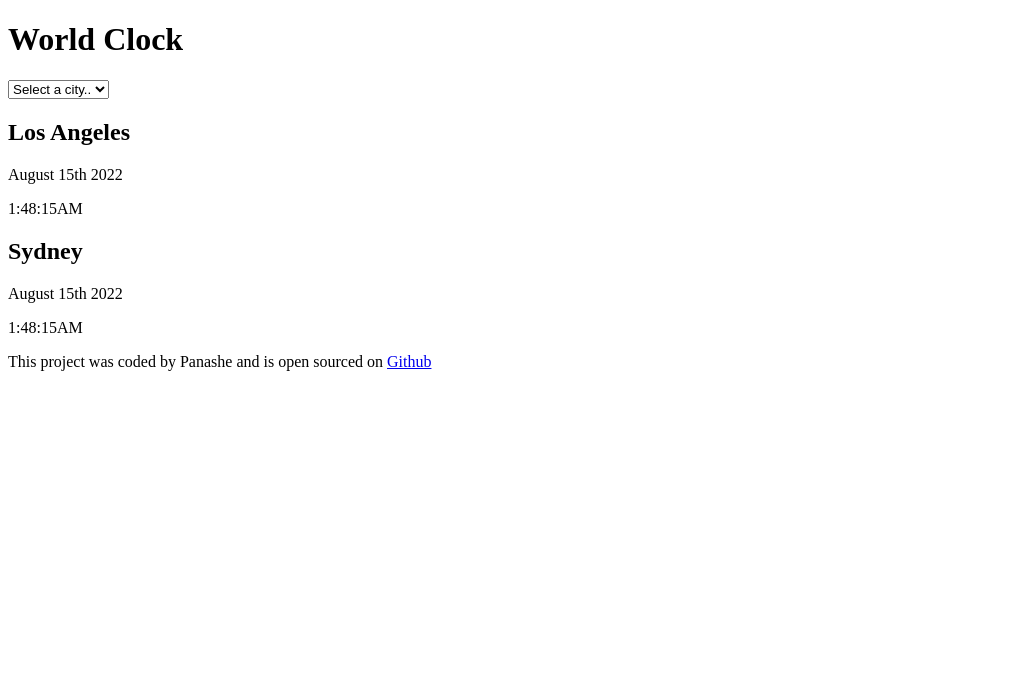
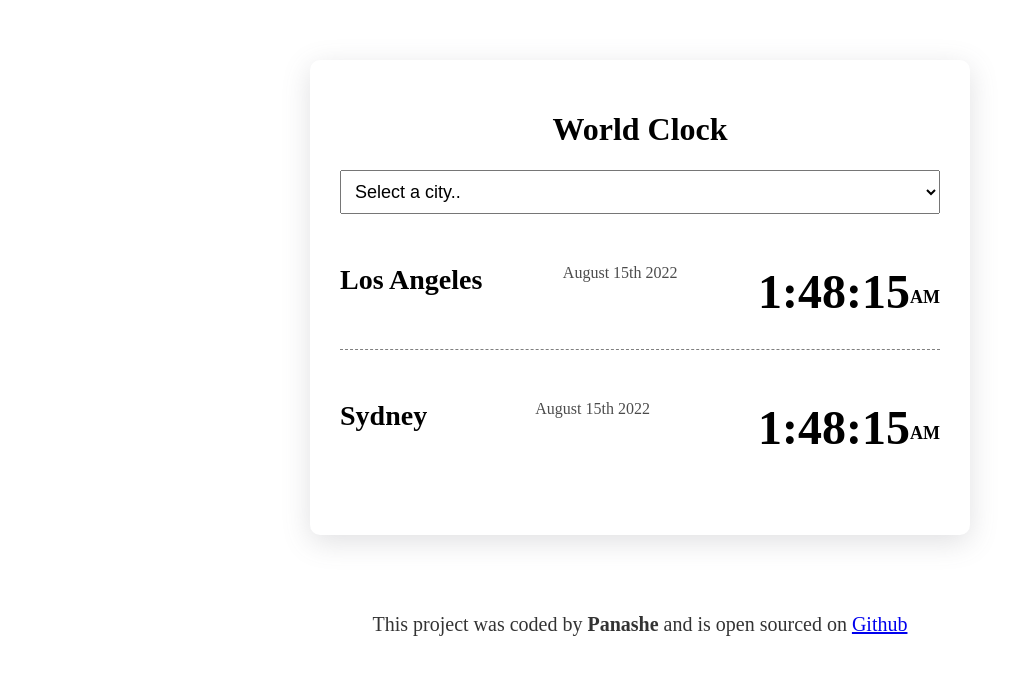
Before and after one commit to wendy204/world-clock, a plain HTML site: page index.html in a window 1280 px wide. Shown: the whole page, without its empty margins (0-1029 px from the left). Drawn offline with Linux system fonts and the light colour scheme.

Commit message:
styled with css

```diff
--- a/index.html
+++ b/index.html
@@ -15,18 +15,21 @@
             <option value="">Sydney</option>
             <option value="">Paris</option>
         </select>
+        <div class="city">
+        <h2>Los Angeles</h2>
+        <div class="date">August 15th 2022 </div>
+        <div class="time">1:48:15<small>AM</small> </div>
+        </div>
 
-        <h2 class="city">Los Angeles</h2>
-        <p>August 15th 2022</p>
-        <p>1:48:15AM</p>
-
-        <h2 class="city">Sydney</h2>
-        <p>August 15th 2022</p>
-        <p>1:48:15AM</p>
-
+        <div class="city">
+        <h2>Sydney</h2>
+        <div class="date">August 15th 2022 </div>
+        <div class="time">1:48:15<small>AM</small> </div>
+        </div>
     </div>
+    <br>
     <footer>
-        This project was coded by Panashe and is open sourced on <a href="https://github.com/wendy204/world-clock">Github</a>
+        This project was coded by <strong>Panashe</strong> and is open sourced on <a href="https://github.com/wendy204/world-clock">Github</a>
     </footer>
 </body>
 
--- a/src/style.css
+++ b/src/style.css
@@ -0,0 +1,56 @@
+body{
+    font-family: 'Times New Roman', Times, serif;
+    background-color: white;
+}
+
+.container{
+max-width: 600px;
+margin: 60px auto;
+padding: 30px;
+box-shadow:  rgba(100, 100, 111, 0.2) 0px 7px 29px 0px;;
+border-radius: 10px;
+
+}
+select{
+    display: block;
+    width: 100%;
+    font-size: 18px;
+    box-sizing: 4px;
+    padding: 10px;
+}
+.city{
+    display: flex;
+    margin: 20px 0;
+    justify-content: space-between;
+    border-bottom: 1px dashed gray;
+    padding: 30px 0;
+}
+.city:last-child{
+    border: none;
+}
+h1{
+    text-align: center;
+}
+h2{
+    margin: 0 0 5px;
+    font-size: 28px;
+}
+.date{
+    opacity: 0.7;
+}
+.time{
+  font-size: 48px;
+  font-weight: bold;
+}
+.time small{
+ font-size: 18px;
+ vertical-align: middle;
+ line-height: 36px;
+}
+
+footer{
+    text-align: center;
+    font-size: 20px;
+    color: rgba(0, 0, 0, 0.8);
+
+}
```
